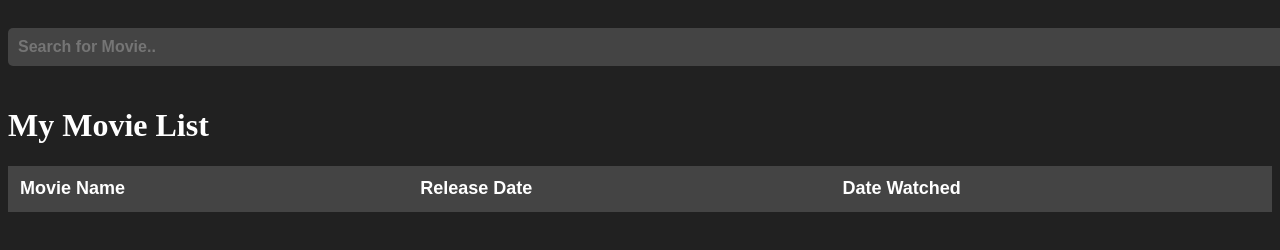
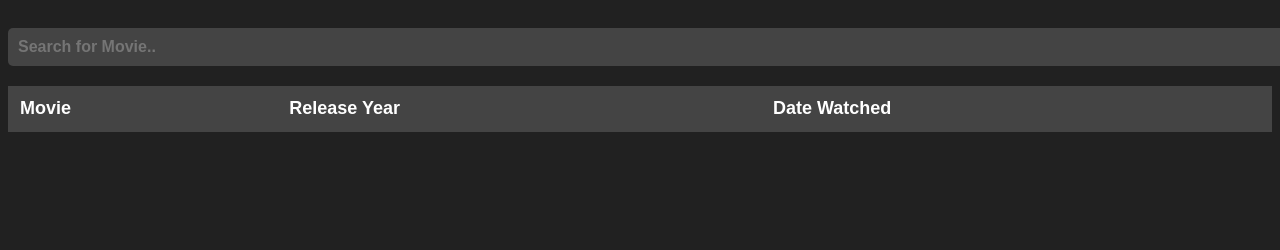
Before and after one commit to Pineapplecookiemonster/film, a plain HTML site: page index2.html in a window 1280 px wide. Drawn offline with Linux system fonts and the light colour scheme.

Commit message:
Update index2.html

```diff
--- a/index2.html
+++ b/index2.html
@@ -3,23 +3,24 @@
 <head>
     <meta charset="UTF-8">
     <meta name="viewport" content="width=device-width, initial-scale=1.0">
-     <link rel="stylesheet" href="oldstyle.css">
-<meta content='width=device-width, initial-scale=1' name='viewport'/>
-<input type="text" id="myInput" autofocus="autofocus" onkeyup="myFunction()" placeholder="Search for Movie.." title="Type in a name">
-    <title>Movie List</title>
+    <title>Movie Search</title>
+    <link rel="stylesheet" href="oldstyle.css">
 </head>
 <body>
-    <h1>My Movie List</h1>
-    <table id="movieTable" class="display">
+    <input type="text" id="myInput" autofocus="autofocus" onkeyup="myFunction()" placeholder="Search for Movie.." title="Type in a name">
+    <table id="myTable">
         <thead>
             <tr>
-                <th>Movie Name</th>
-                <th>Release Date</th>
+                <th>Movie</th>
+                <th>Release Year</th>
                 <th>Date Watched</th>
             </tr>
         </thead>
-        <tbody></tbody>
+        <tbody>
+            <!-- Rows will be dynamically added by JavaScript -->
+        </tbody>
     </table>
 
+    <script src="script.js"></script>
 </body>
 </html>
```
